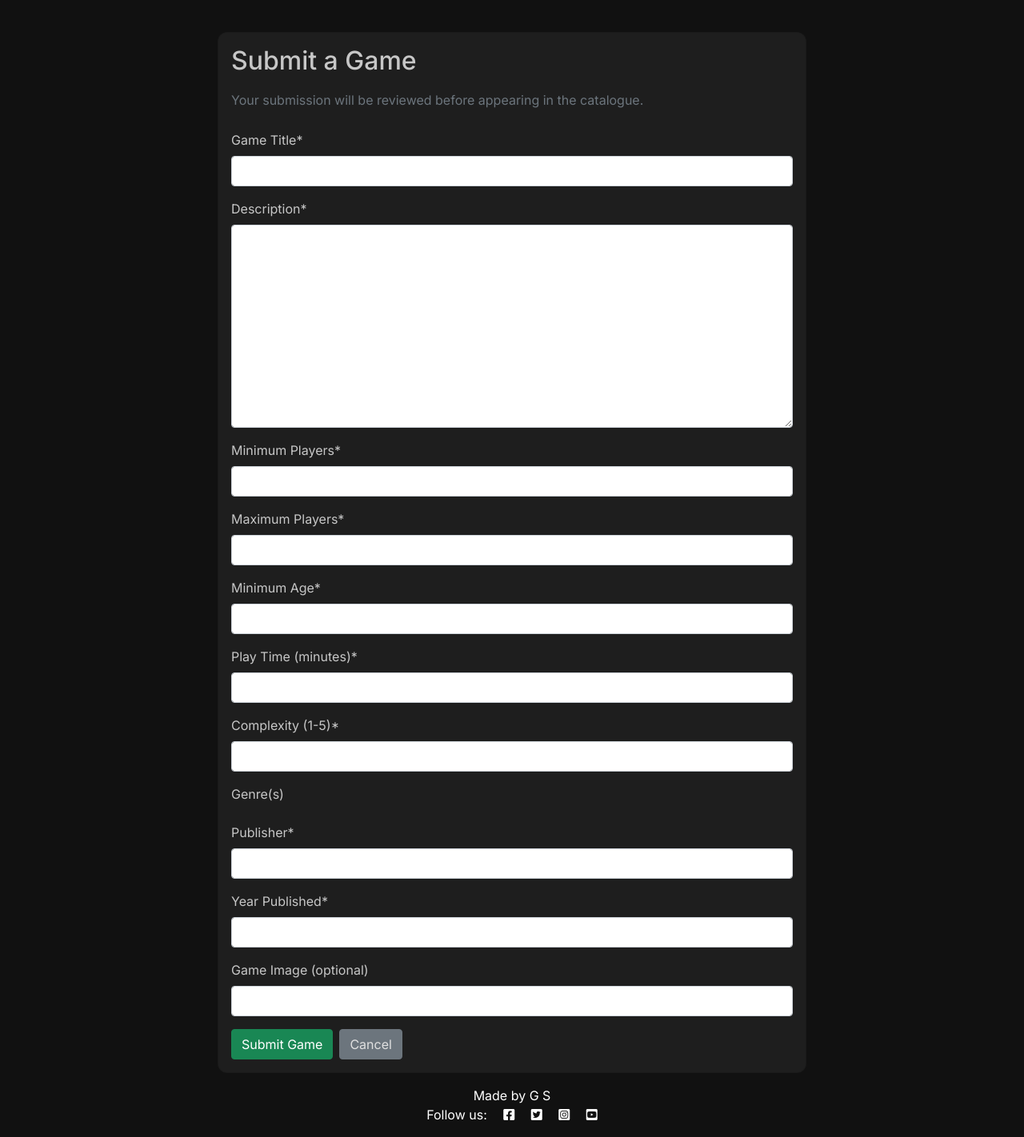
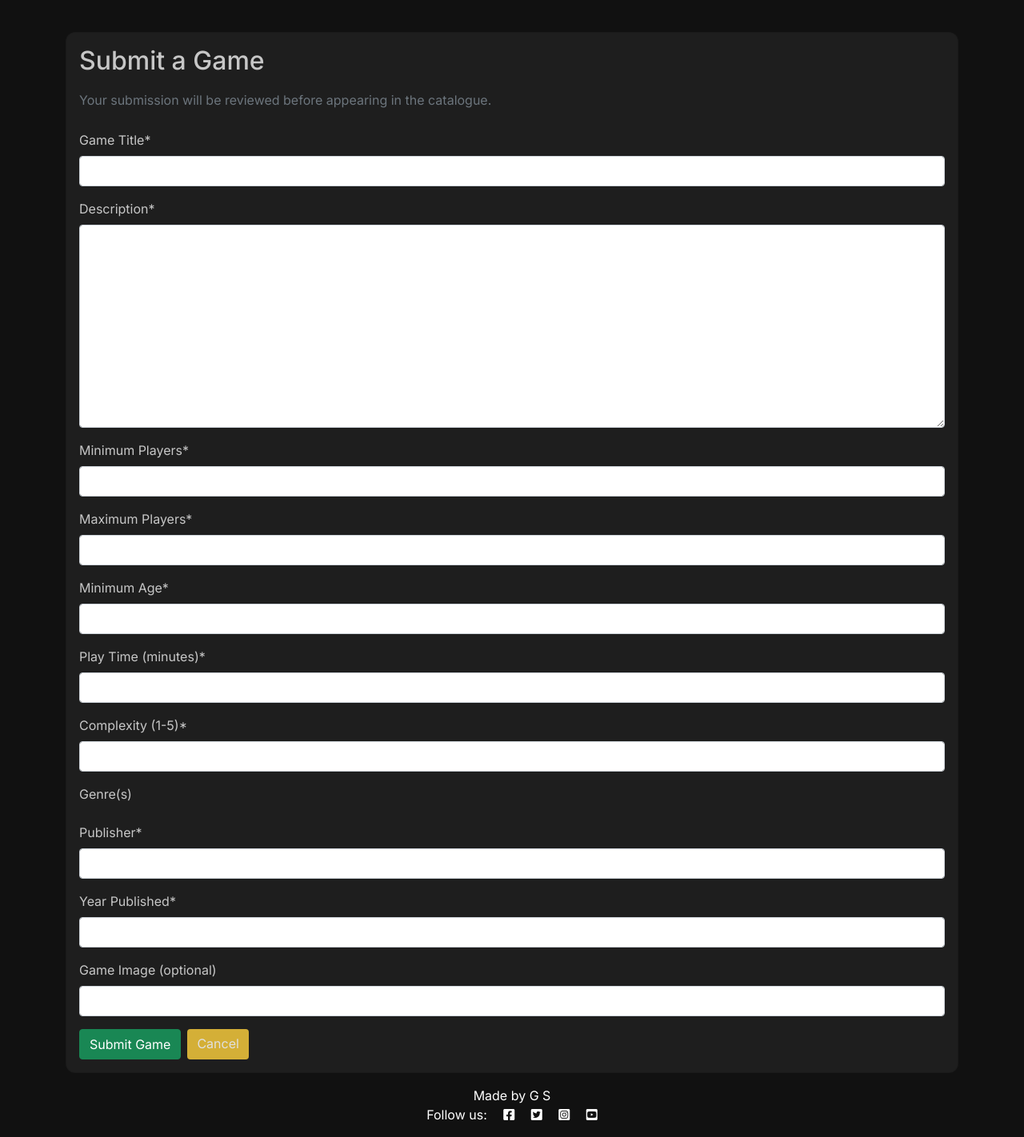
Before and after one commit to Gruheem/milestone-project-3, a Django app: page /add-game/ in a window 1280 px wide. Shown: the part 56-1478 px from the top of the page at 80% size. Run offline with Django 5.2, Linux system fonts and the light colour scheme; the visitor is signed in with stand-in values (Sample User, id 1); data that the repository does not hold is empty; some libraries are stand-ins or nearby versions; some web fonts are replaced.

Commit message:
Change Styling on add_game.html

```diff
--- a/game_list/templates/game_list/add_game.html
+++ b/game_list/templates/game_list/add_game.html
@@ -1,27 +1,21 @@
-{% extends "base.html" %}
-{% load static %}
-{% load crispy_forms_tags %}
-{% block content %}
+{% extends "base.html" %} {% load static %} {% load crispy_forms_tags %} {% block content %}
 
 <div class="container mt-4">
-  <div class="row justify-content-center">
-    <div class="col-md-8">
   <div class="card">
     <div class="card-body">
       <h2>Submit a Game</h2>
-          <p class="text-muted">Your submission will be reviewed before appearing in the catalogue.</p>
+      <p class="text-muted">
+        Your submission will be reviewed before appearing in the catalogue.
+      </p>
       <form method="post">
-            {% csrf_token %}
-            {{ form|crispy }}
+        {% csrf_token %} {{ form|crispy }}
         <div class="d-flex gap-2 mt-3">
           <button type="submit" class="btn btn-success">Submit Game</button>
-              <a href="{% url 'home' %}" class="btn btn-secondary">Cancel</a>
+          <a href="{% url 'home' %}" class="btn btn-gold">Cancel</a>
         </div>
       </form>
     </div>
   </div>
 </div>
-  </div>
-</div>
 
 {% endblock %}
```
Lines whose indentation alone changed are shown as unchanged.
